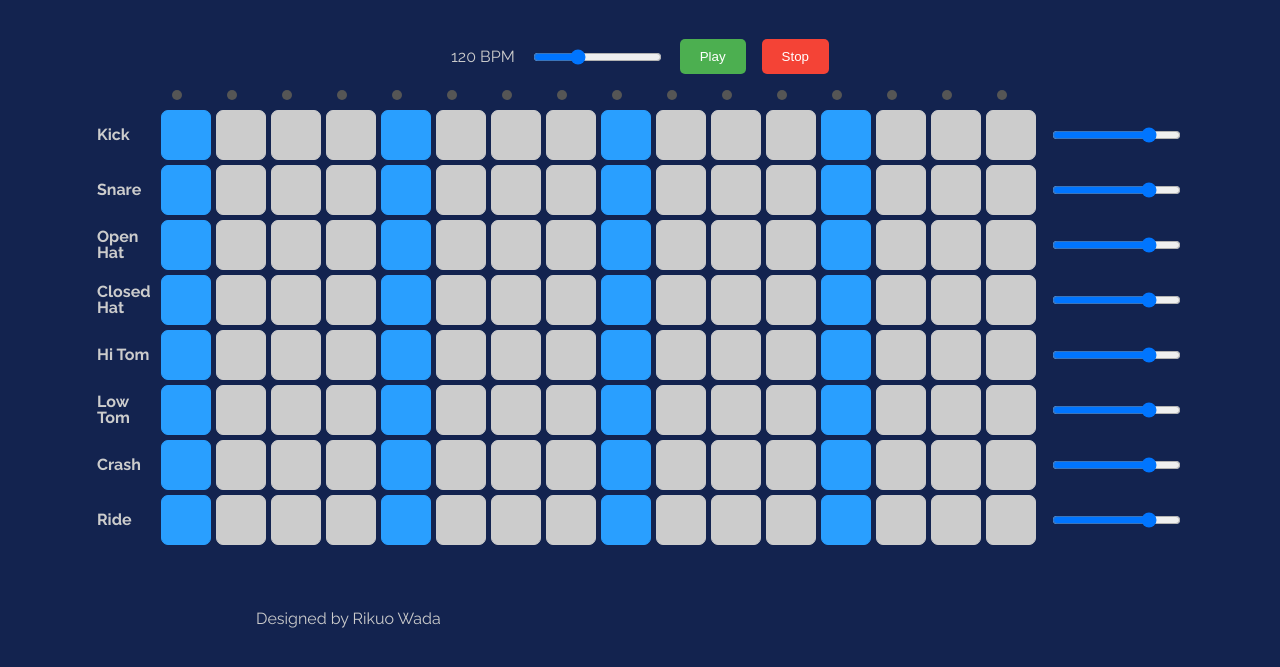
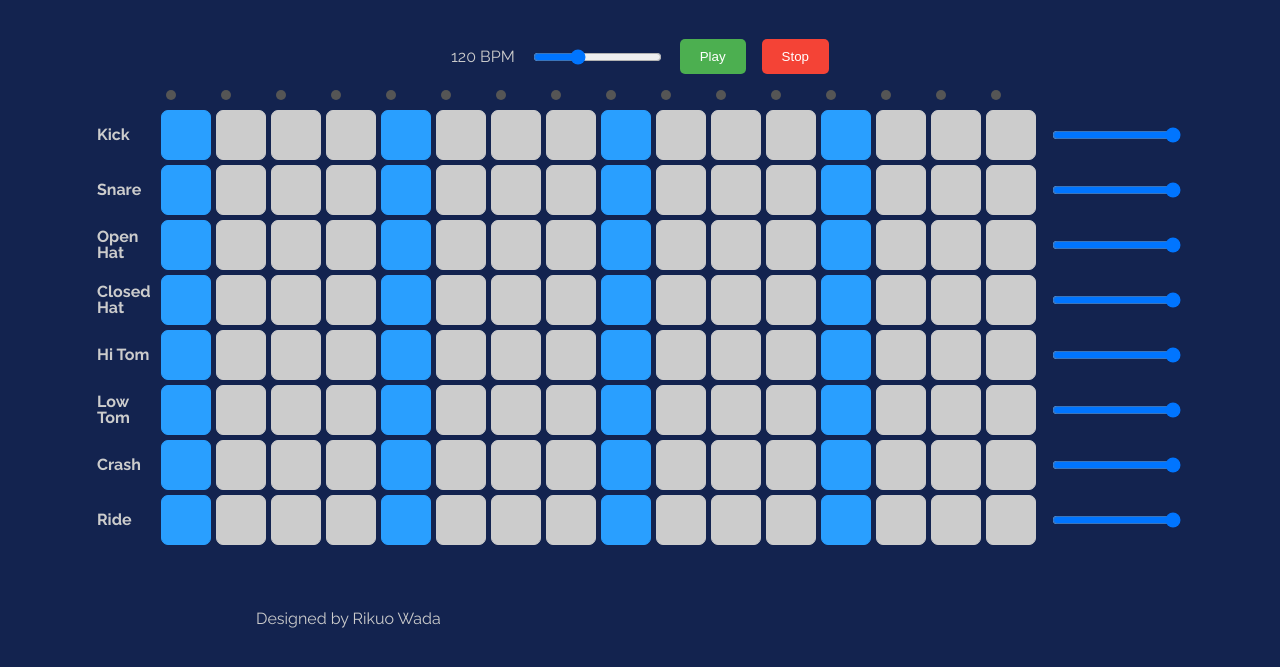
Before and after one commit to rkwada/drum-machine-sequencer, a plain HTML site: page index.html in a window 1280 px wide. Shown: the part 123-790 px from the top of the page. Drawn offline with nearby package versions, Linux system fonts and the light colour scheme; no server answers.

Commit message:
Added volume functions

```diff
--- a/css/styles.css
+++ b/css/styles.css
@@ -78,7 +78,7 @@ body {
     grid-template-columns: repeat(16, 50px);
     grid-gap: 5px;
     margin: 0 0 5px 4rem;
-    padding-right: 165px;
+    padding-right: 177px;
 }
 
 .indicator {
--- a/js/main.js
+++ b/js/main.js
@@ -117,8 +117,11 @@ rows.forEach((row, i) => {
     volumeSlider.min = -60;
     volumeSlider.max = 1;
     volumeSlider.step = 1;
-    volumeSlider.value = -12;
+    volumeSlider.value = 12;
     volumeSlider.className = "volume-slider";
+    volumeSlider.addEventListener("input", () => {
+        drums[drumSet[i]].volume.value = +volumeSlider.value;
+    });
 
     row.forEach((step, j) => {
         const button = document.createElement("button");
```
